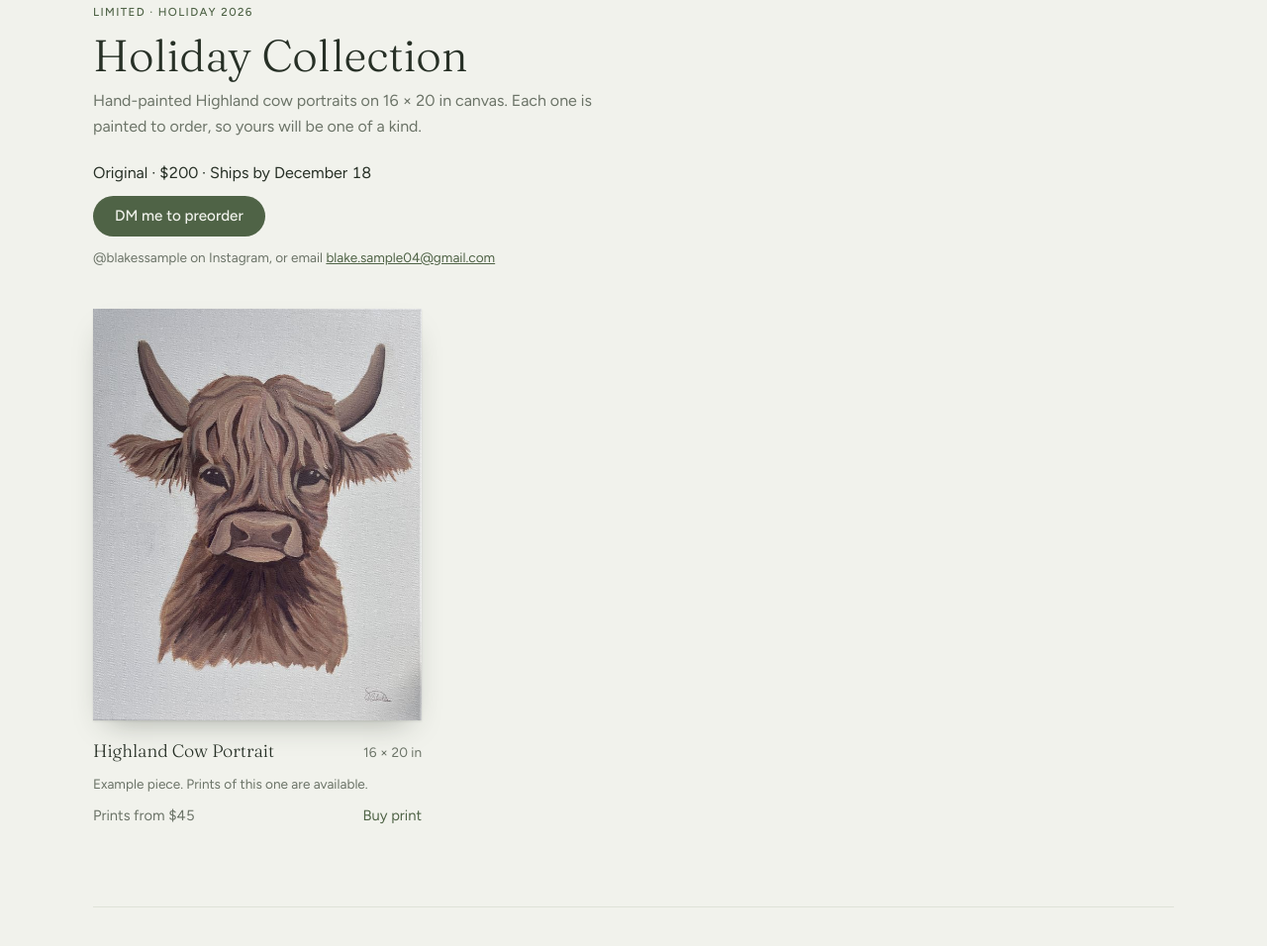
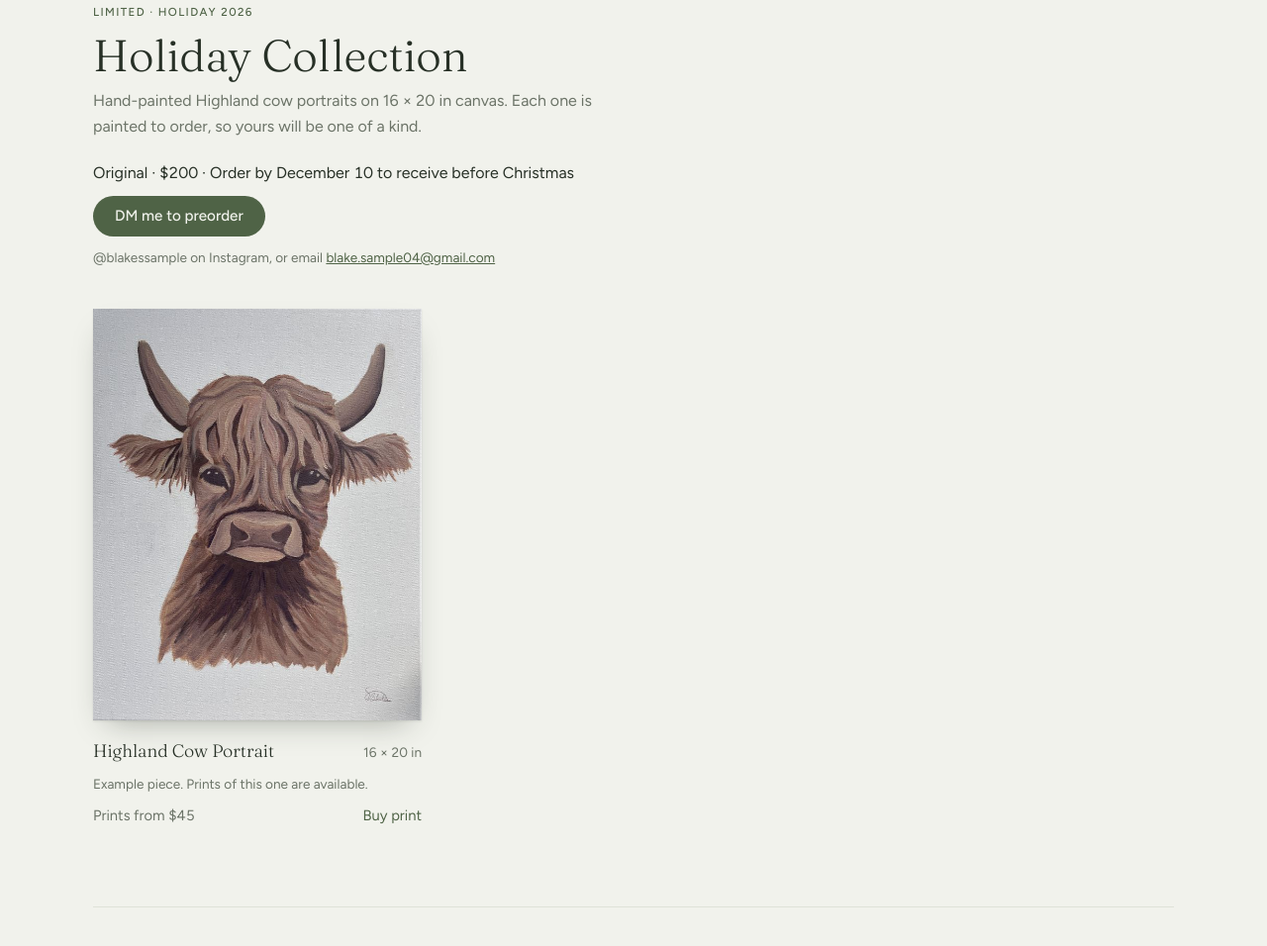
Before and after one commit to blakesample04/blake-sample-art, a plain HTML site: page index.html in a window 1280 px wide. Shown: the part 798-1754 px from the top of the page at 99% size. Drawn offline with Linux system fonts and the light colour scheme.

Commit message:
Change holiday preorder note to order by December 10
Co-Authored-By: Claude Opus 5.5 <noreply@anthropic.com>
Claude-Session: https://claude.ai/code/session_01StMxkQzkxHizpMXtfCRTKM

```diff
--- a/index.html
+++ b/index.html
@@ -428,7 +428,7 @@ function renderHoliday() {
     `<article class="piece reveal">${canvas(p)}${caption(p)}<p class="example-note">Example piece. Prints of this one are available.</p>${printLine(p)}</article>`).join('');
   const ig = `https://www.instagram.com/${INSTAGRAM}/`;
   document.getElementById('preorder').innerHTML =
-    `<p class="preorder-price">Original · $${PREORDER_PRICE} · Ships by December 18</p>
+    `<p class="preorder-price">Original · $${PREORDER_PRICE} · Order by December 10 to receive before Christmas</p>
      <a class="btn-preorder" href="${ig}" target="_blank" rel="noopener">DM me to preorder</a>
      <p class="preorder-alt">@${esc(INSTAGRAM)} on Instagram, or email <a href="${mailto('Highland cow preorder')}">${esc(EMAIL)}</a></p>`;
 }
```
